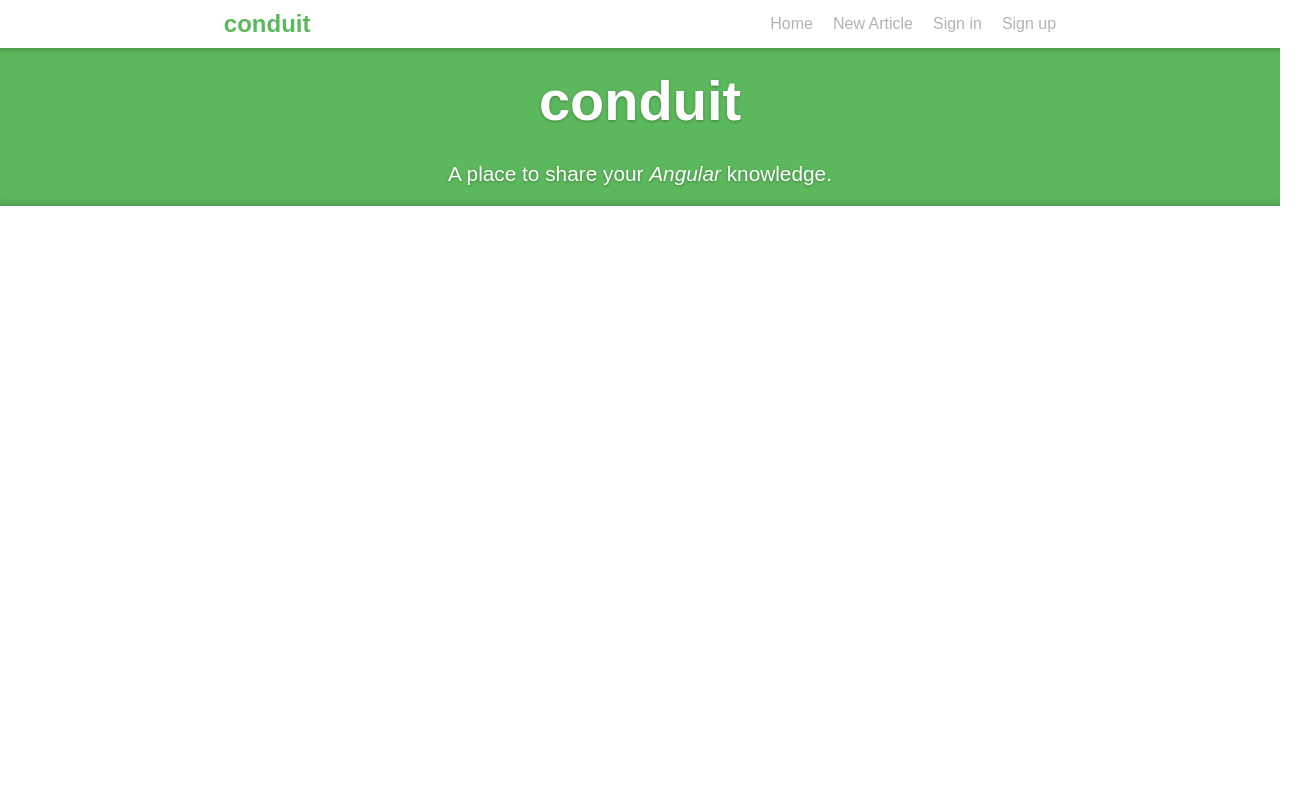
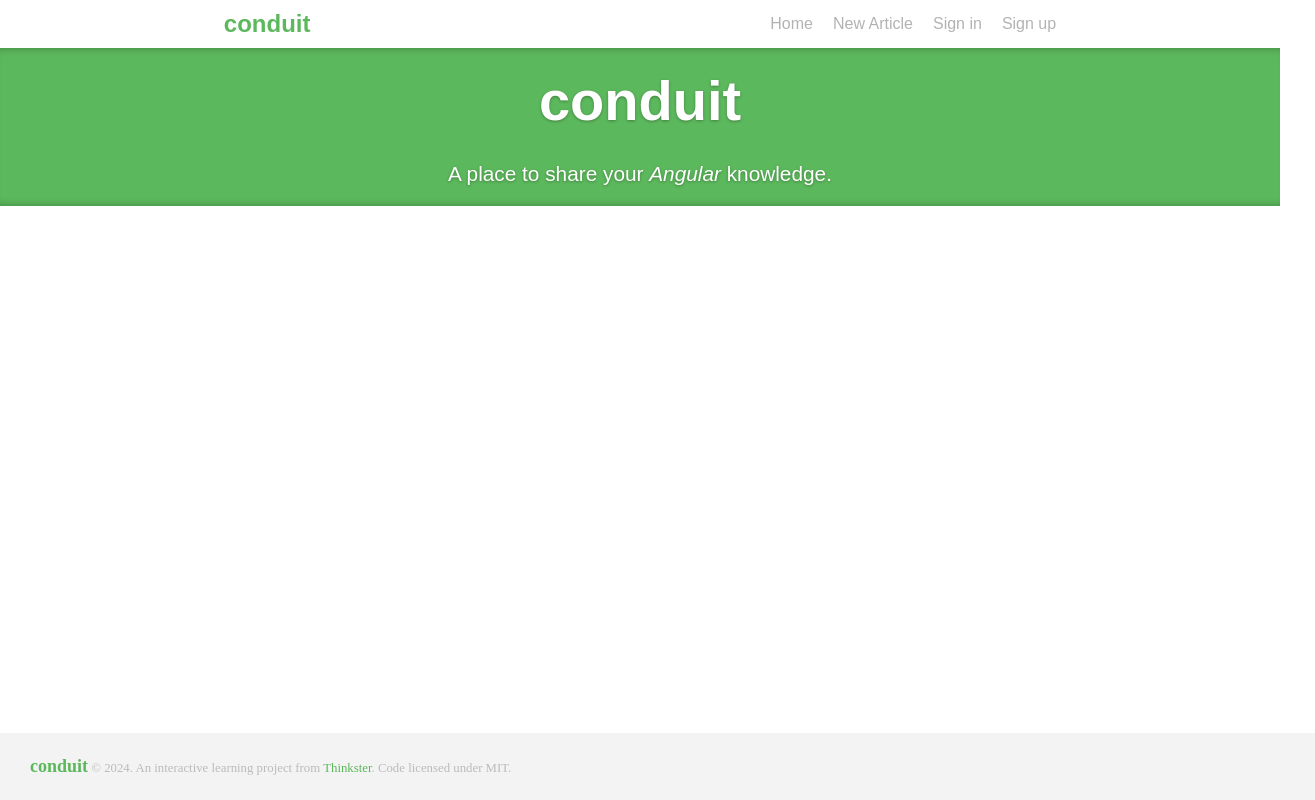
Before and after one commit to CK940628/mcu-112-web-12130055-final, an Angular app: page /home in a window 1280 px wide. Shown: the whole page, 1315 px wide, since content can reach past the window. Built offline with nearby package versions, Linux system fonts and the light colour scheme.

Commit message:
feat(footer):製作頁腳

```diff
--- a/src/app/app.component.html
+++ b/src/app/app.component.html
@@ -1,3 +1,3 @@
 <app-nav-bar></app-nav-bar>
 <router-outlet></router-outlet>
-<footer></footer>
+<app-footer></app-footer>
--- a/src/app/footer/footer.component.css
+++ b/src/app/footer/footer.component.css
@@ -1,3 +1,30 @@
-:host {
-  display: block;
+footer {
+  background-color: #f3f3f3;
+  color: #bbb;
+  text-align: left;
+  padding: 10px 5px;
+  padding-left: 30px;
+  position: absolute;
+  bottom: 0;
+  width: 100%;
+  font-size: 0.8rem;
 }
+
+footer .conduit {
+  color: #5cb85c;
+  font-weight: bold;
+  text-decoration: none;
+  text-align: left;
+  font-size: large;
+}
+
+footer .Thinkster {
+  color: #5cb85c;
+  text-decoration: none;
+}
+
+footer .conduit:hover,
+footer .Thinkster:hover {
+  text-decoration: underline;
+  color: #3d8e3d;
+}
--- a/src/app/footer/footer.component.html
+++ b/src/app/footer/footer.component.html
@@ -1 +1,8 @@
-<p>footer works!</p>
+<footer>
+  <p>
+    <a href="" class="conduit">conduit</a>
+    © 2024. An interactive learning project from
+    <a href="https://thinkster.io/" class="Thinkster">Thinkster</a>. Code
+    licensed under MIT.
+  </p>
+</footer>
```
